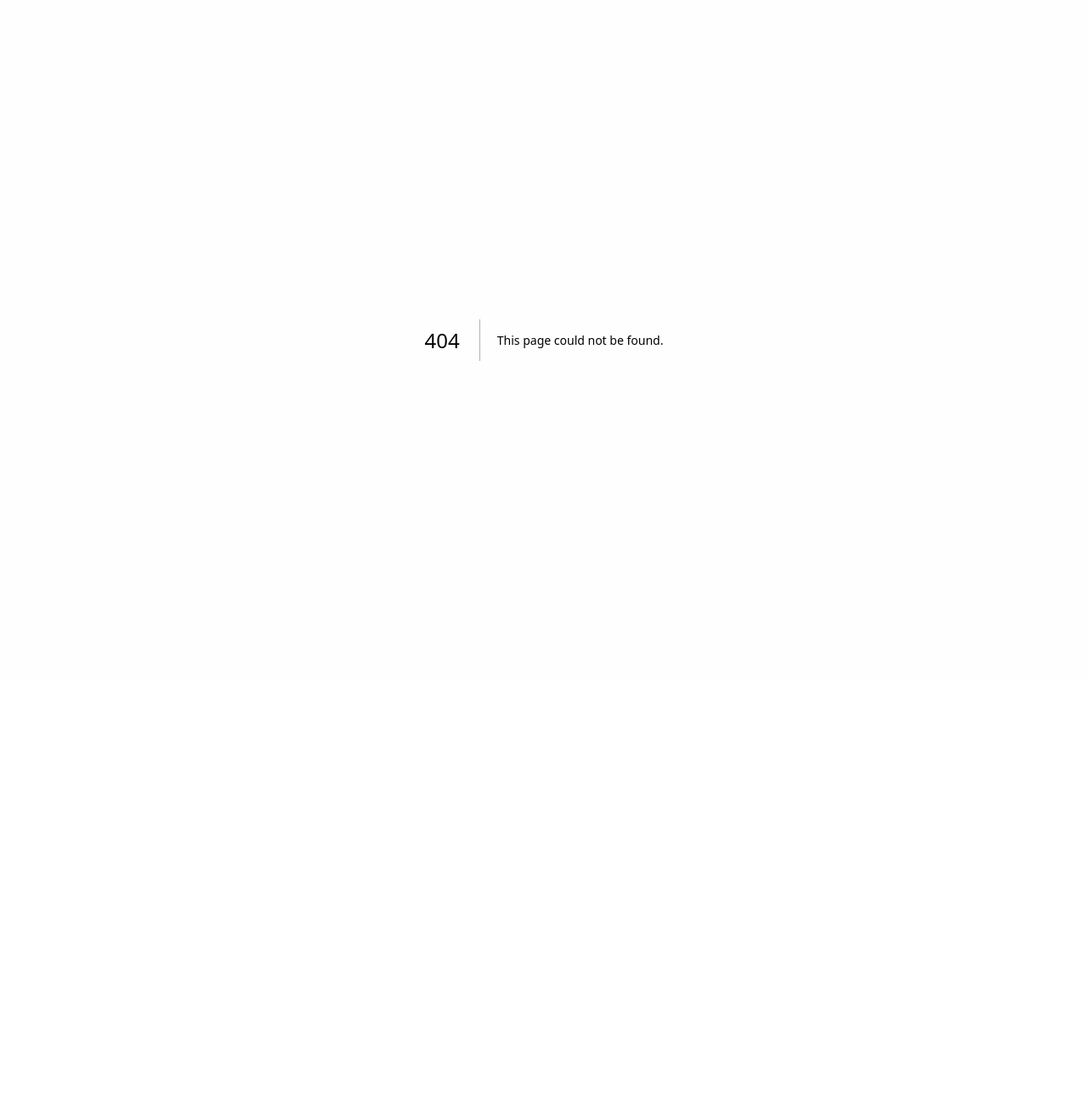
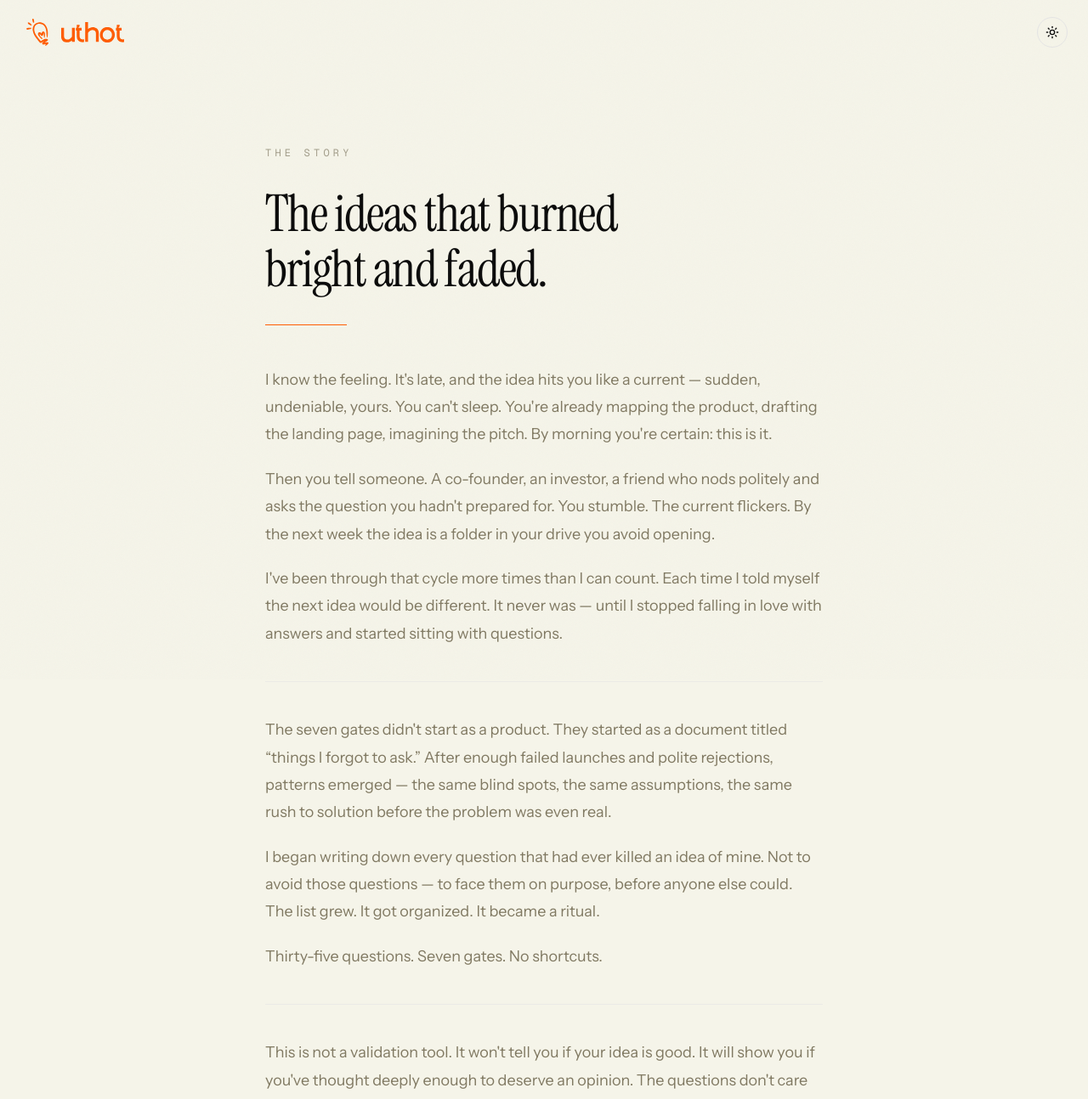
Before and after one commit to atharvaarbat/uthot, a Next.js app: page /story in a window 1280 px wide. Before the commit this address had no page. Shown: the top 1294 px of the page at 85% size. Before the commit the page ends 800 px from the top, so only its background shows below. Built offline with nearby package versions, Linux system fonts and the light colour scheme.

Commit message:
Add Story component and metadata for the uthot page

```diff
--- /dev/null
+++ b/app/story/page.tsx
@@ -0,0 +1,31 @@
+import type { Metadata } from "next";
+import Story from "@/components/flow/story";
+
+export const metadata: Metadata = {
+  title: "The story — uthot",
+  description:
+    "Why the seven gates exist — a thinking instrument born from the cycle of excitement and rejection that every founder knows.",
+  openGraph: {
+    title: "The story — uthot",
+    description:
+      "Why the seven gates exist — a thinking instrument born from the cycle of excitement and rejection that every founder knows.",
+    images: [
+      {
+        url: "/og.png",
+        width: 1200,
+        height: 630,
+        alt: "The story — uthot",
+      },
+    ],
+  },
+  twitter: {
+    title: "The story — uthot",
+    description:
+      "Why the seven gates exist — a thinking instrument born from the cycle of excitement and rejection that every founder knows.",
+    images: ["/og.png"],
+  },
+};
+
+export default function StoryPage() {
+  return <Story />;
+}
--- /dev/null
+++ b/components/flow/story.tsx
@@ -0,0 +1,145 @@
+'use client'
+
+import React, { useRef } from 'react'
+import Link from 'next/link'
+import gsap from 'gsap'
+import { useGSAP } from '@gsap/react'
+import { ArrowLeft } from 'lucide-react'
+import { dur } from '@/lib/motion'
+import { Button } from '@/components/ui/button'
+import { ThemeToggle } from '@/components/theme-toggle'
+import { SplitChars } from './split-chars'
+
+gsap.registerPlugin(useGSAP)
+
+export default function Story() {
+    const rootRef = useRef<HTMLDivElement>(null)
+
+    useGSAP(
+        () => {
+            const tl = gsap.timeline({ defaults: { ease: 'power3.out' } })
+            tl.to('.split-char', {
+                y: 0,
+                duration: dur(1),
+                stagger: dur(0.018),
+                ease: 'expo.out',
+            })
+                .fromTo(
+                    '.story-rule',
+                    { scaleX: 0 },
+                    { scaleX: 1, duration: dur(0.9), ease: 'power2.out' },
+                    '<0.35'
+                )
+                .fromTo(
+                    '.story-fade',
+                    { opacity: 0, y: 16 },
+                    { opacity: 1, y: 0, duration: dur(0.7), stagger: dur(0.12) },
+                    '<0.15'
+                )
+        },
+        { scope: rootRef }
+    )
+
+    return (
+        <div ref={rootRef} className="relative min-h-dvh">
+            <header className="story-fade flex items-center justify-between px-6 py-5 opacity-0">
+                <Link href="/">
+                    <div className="flex items-center gap-2">
+                        <img src={'/logo.svg'} className='h-8 w-10' />
+                        <img src={'/uthot.svg'} className='h-6 ' />
+                    </div>
+                </Link>
+                <ThemeToggle />
+            </header>
+
+            <main className="mx-auto max-w-(--flow-measure) px-6 pb-32">
+                <div className="pt-16 sm:pt-24">
+                    <p className="story-fade font-mono text-xs tracking-[0.35em] text-muted-foreground/70 uppercase opacity-0">
+                        The story
+                    </p>
+
+                    <h1 className="story-fade mt-8 font-serif text-[clamp(2rem,5vw,3.75rem)] leading-[1.08] tracking-tight text-balance opacity-0">
+                        <SplitChars text="The ideas that burned bright and faded." />
+                    </h1>
+
+                    <div className="story-rule mt-8 h-px w-24 origin-center bg-flow-accent" />
+                </div>
+
+                <div className="mt-12 space-y-5 text-base leading-[1.75] text-muted-foreground sm:text-lg sm:leading-[1.8]">
+                    <p className="story-fade opacity-0">
+                        I know the feeling. It&apos;s late, and the idea hits you like a
+                        current — sudden, undeniable, yours. You can&apos;t sleep. You&apos;re
+                        already mapping the product, drafting the landing page, imagining the
+                        pitch. By morning you&apos;re certain: this is it.
+                    </p>
+
+                    <p className="story-fade opacity-0">
+                        Then you tell someone. A co-founder, an investor, a friend who
+                        nods politely and asks the question you hadn&apos;t prepared for. You
+                        stumble. The current flickers. By the next week the idea is a folder
+                        in your drive you avoid opening.
+                    </p>
+
+                    <p className="story-fade opacity-0">
+                        I&apos;ve been through that cycle more times than I can count.
+                        Each time I told myself the next idea would be different. It never
+                        was — until I stopped falling in love with answers and started
+                        sitting with questions.
+                    </p>
+
+                    <div className="story-fade my-10 h-px w-full bg-border/60 opacity-0" />
+
+                    <p className="story-fade opacity-0">
+                        The seven gates didn&apos;t start as a product. They started as a
+                        document titled &ldquo;things I forgot to ask.&rdquo; After enough
+                        failed launches and polite rejections, patterns emerged — the same
+                        blind spots, the same assumptions, the same rush to solution before
+                        the problem was even real.
+                    </p>
+
+                    <p className="story-fade opacity-0">
+                        I began writing down every question that had ever killed an idea of
+                        mine. Not to avoid those questions — to face them on purpose, before
+                        anyone else could. The list grew. It got organized. It became a
+                        ritual.
+                    </p>
+
+                    <p className="story-fade opacity-0">
+                        Thirty-five questions. Seven gates. No shortcuts.
+                    </p>
+
+                    <div className="story-fade my-10 h-px w-full bg-border/60 opacity-0" />
+
+                    <p className="story-fade opacity-0">
+                        This is not a validation tool. It won&apos;t tell you if your idea
+                        is good. It will show you if you&apos;ve thought deeply enough to
+                        deserve an opinion. The questions don&apos;t care about your pitch
+                        deck. They care about the truth underneath it.
+                    </p>
+
+                    <p className="story-fade opacity-0">
+                        What you write here stays here. There is no export to investors, no
+                        share button, no score. Just you and the parts of your thinking you
+                        usually skip.
+                    </p>
+
+                    <p className="story-fade opacity-0">
+                        I built this because I needed it. If you&apos;ve ever had an idea
+                        that burned bright and faded before you understood why, these gates
+                        are for you.
+                    </p>
+                </div>
+
+                <div className="story-fade mt-14 flex items-center gap-4 opacity-0">
+                    <Button variant="outline" size="lg" render={<Link href="/" />} className="gap-2">
+                        <ArrowLeft data-icon="inline-start" />
+                        Back
+                    </Button>
+                    <Button size="lg" render={<Link href="/reflect" />}>
+                        Begin the gates
+                    </Button>
+                </div>
+            </main>
+        </div>
+    )
+}
```
